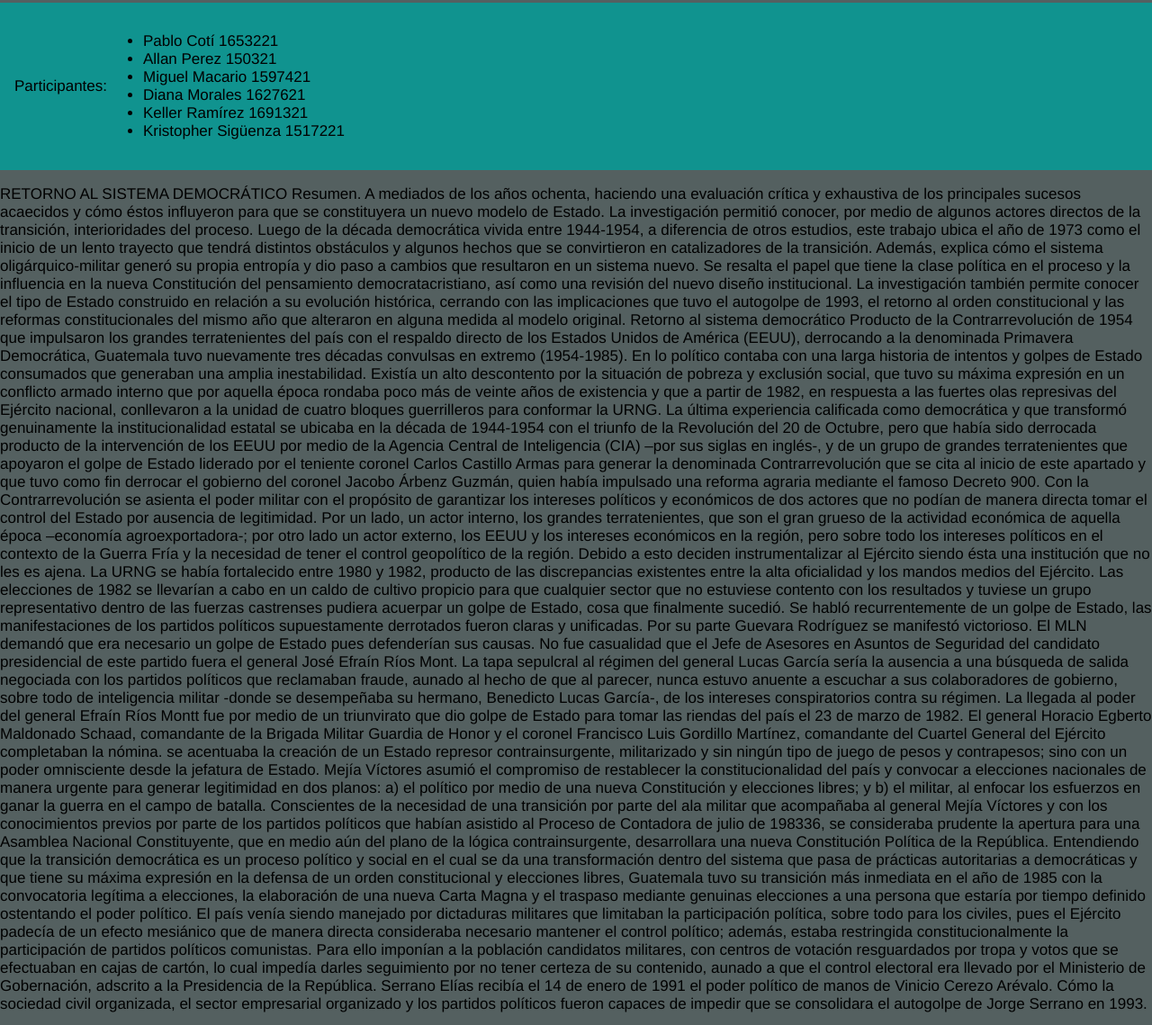
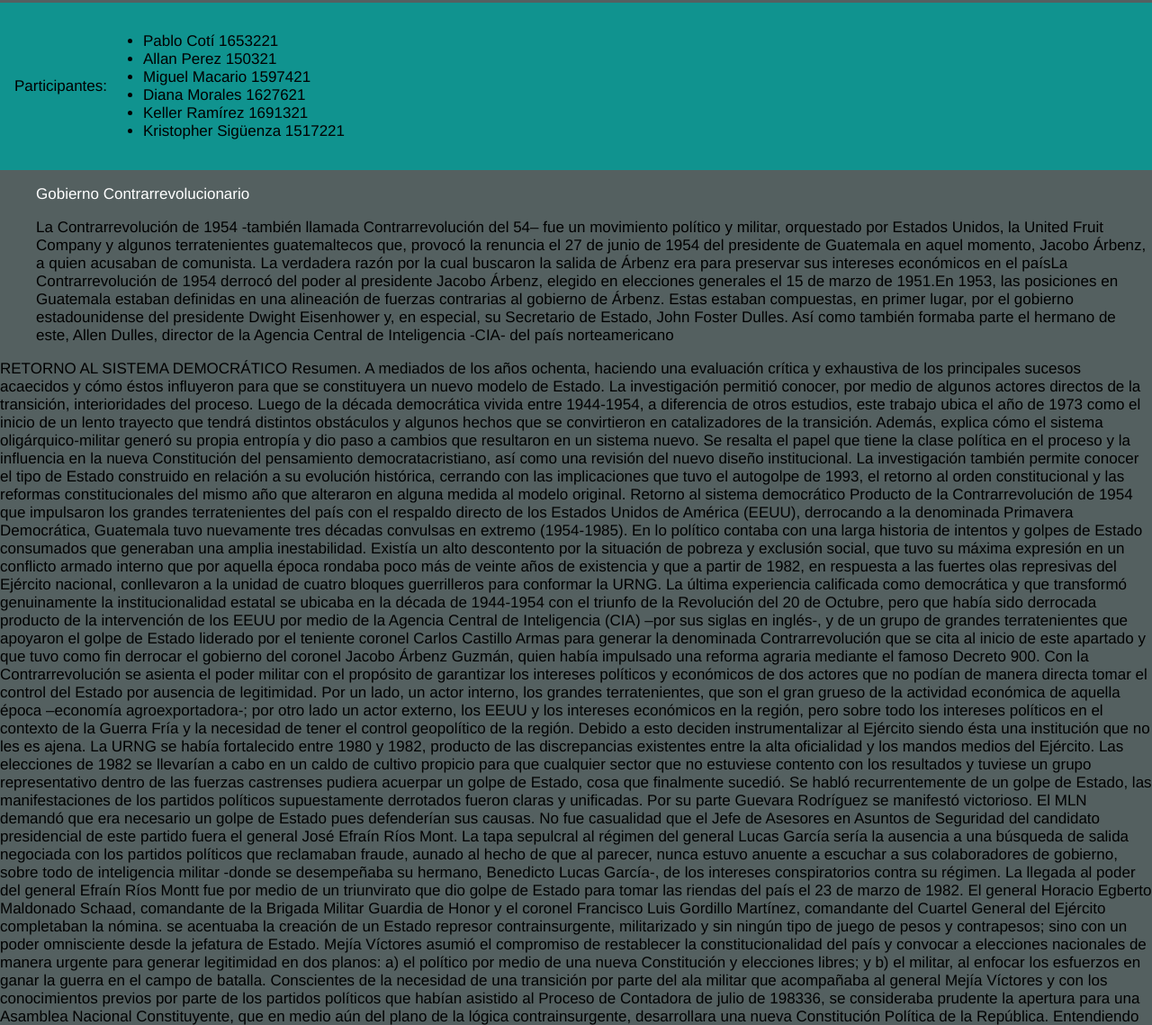
Before and after one commit to PabloCoti/Proyecto_IntroASistemas, a plain HTML site: page index.html in a window 1280 px wide. Shown: the part 303-1442 px from the top of the page at 90% size. Drawn offline with Linux system fonts and the light colour scheme.

Commit message:
Parte del articulo de Diana
Gobierno Contrarrevolucionario

```diff
--- a/index.html
+++ b/index.html
@@ -42,6 +42,27 @@
             <li>Kristopher Sigüenza 1517221</li>
         </ul>
     </div>
+
+    <div class="GOBIERNO CONTRARREVOLUCIONARIO" id="GOBIERNO CONTRARREVOLUCIONARIO">
+        <h><ul><span style="color: white;">Gobierno Contrarrevolucionario</span></ul></h>
+      <ul> <p>La Contrarrevolución de 1954 -también llamada Contrarrevolución del 54– fue un movimiento político y militar, orquestado por Estados Unidos, la United Fruit Company y algunos terratenientes guatemaltecos que, provocó la renuncia el 27 de junio de 1954 del presidente de Guatemala en aquel momento, Jacobo Árbenz, a quien acusaban de comunista. La verdadera razón por la cual buscaron la salida de Árbenz era para preservar sus intereses económicos en el paísLa Contrarrevolución de 1954 derrocó del poder al presidente Jacobo Árbenz, elegido en elecciones generales el 15 de marzo de 1951.En 1953, las posiciones en Guatemala estaban definidas en una alineación de fuerzas contrarias al gobierno de Árbenz. Estas estaban compuestas, en primer lugar, por el gobierno estadounidense del presidente Dwight Eisenhower y, en especial, su Secretario de Estado, John Foster Dulles. Así como también formaba parte el hermano de este, Allen Dulles, director de la Agencia Central de Inteligencia -CIA- del país norteamericano</p></ul>
+
+
+
+
+
+
+
+
+
+
+
+
+
+
+
+
+
     <div class="RETORNO AL SISTEMA DEMOCRATICO" id="RETORNO AL SISTEMA DEMOCRATICO">
         <p>
             RETORNO AL SISTEMA DEMOCRÁTICO
```
